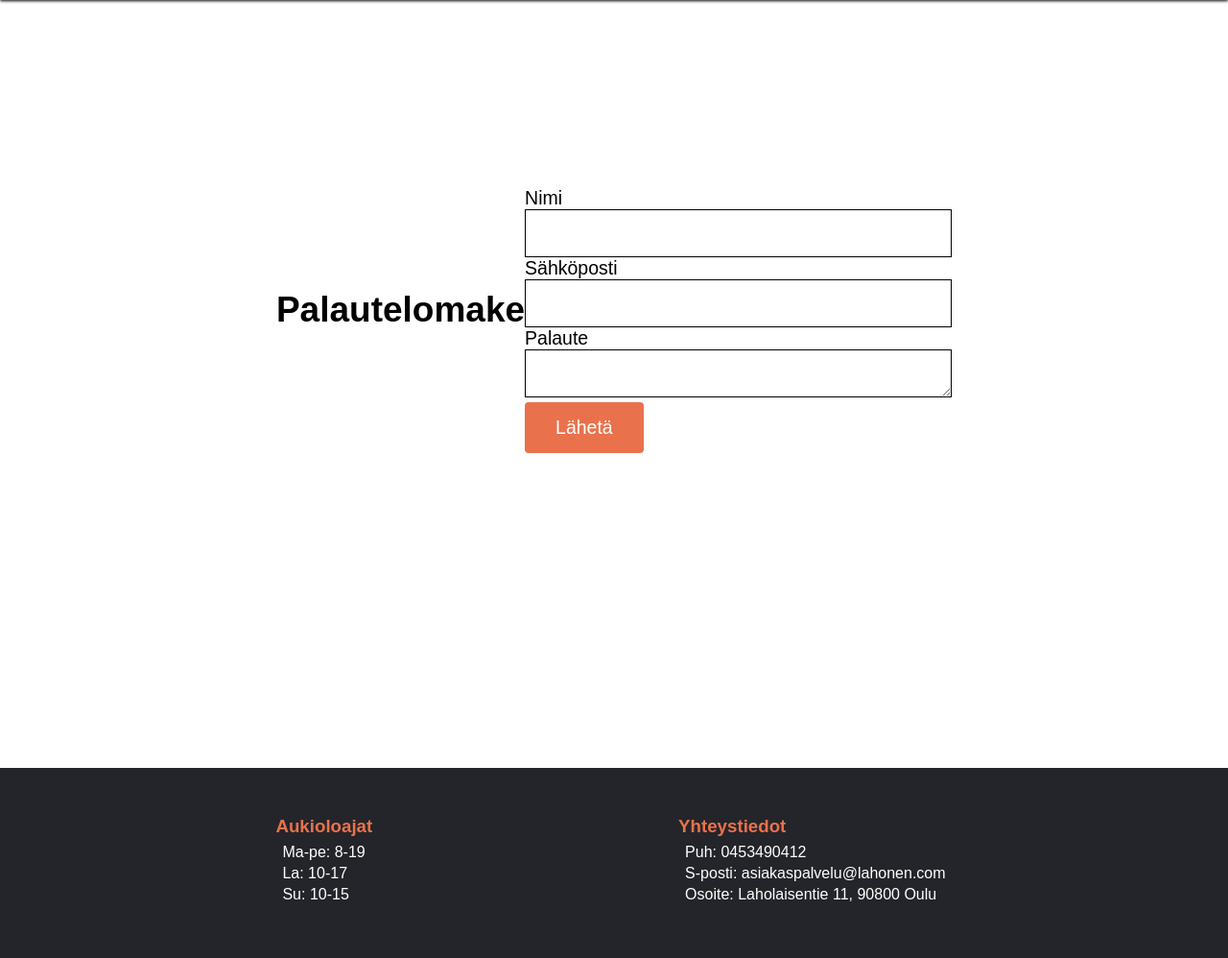
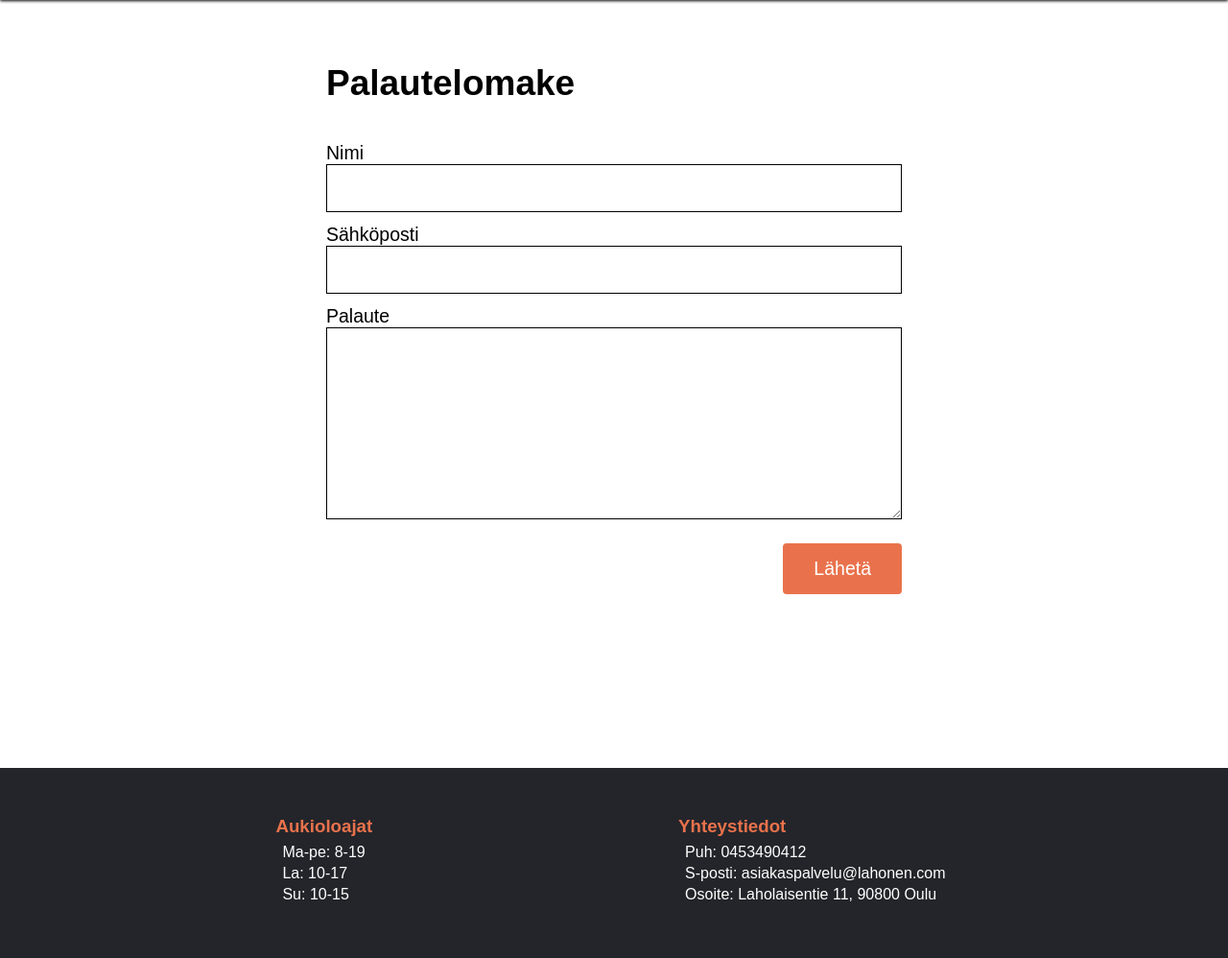
Before and after one commit to KaritaLaine/Autokorjaamo, a Django app: page /palautelomake/ in a window 1280 px wide. Shown: the part 115-1113 px from the top of the page at 96% size. Run offline with Django 3.2, Linux system fonts and the light colour scheme.

Commit message:
ajanvaraus + palaute css

```diff
--- a/autokorjaamo/base/forms.py
+++ b/autokorjaamo/base/forms.py
@@ -14,7 +14,7 @@ class PalauteLomake(forms.ModelForm):
         }
         widgets = {
             'nimi': forms.TextInput(attrs={'class': 'av-nimi av-form-elem'}),
-            'palaute': forms.Textarea(attrs={'class': 'av-palaute av-form-elem'}),
+            'palaute': forms.Textarea(attrs={'class': 'av-lisatiedot av-form-elem'}),
             'sposti': forms.EmailInput(attrs={'class': 'av-sposti av-form-elem'})
         }
 
--- a/autokorjaamo/base/static/base.css
+++ b/autokorjaamo/base/static/base.css
@@ -262,10 +262,13 @@ footer li {
 .keskita {
   display: flex;
   flex: 1;
-  overflow: auto;
   justify-content:center;
   align-items: center;
-  height: 82vh;
+  height: 88vh;
+}
+
+.keskita p {
+  margin-top: 12px;
 }
 
 .palauteotsikko {
@@ -273,20 +276,22 @@ footer li {
   font-size: 37px;
 }
 
-.palaute_painike {
-  background-color: #E9724C;
-  border: none;
-  border-radius: 4px;
-  color: white;
-  padding: 15px 32px;
-  text-decoration: none;
-  font-size: 19.5px;
+.keskita .palaute_painike{
+  float: right;
+}
+
+.keskita .av-lisatiedot {
+  height: 200px;
 }
 
 .palaute_painike:hover {
   transition: 0.5s;
   background-color: #b85232;
   color: white;
+}
+
+.keskita form {
+  width: 600px;
 }
 
 #palauteotsikko {
@@ -356,6 +361,7 @@ footer li {
 
 .av-lisatiedot {
   height: 130px;
+  max-width: 100% !important;
 }
 
 .henk-wrapper {
@@ -404,16 +410,26 @@ footer li {
 .keskita2 form {
   display:flex;
   flex-wrap: wrap;
-  width: 820px;
+  max-width: 820px;
   justify-content: space-around;
   align-items: flex-start;
   margin:auto;
   gap: 10px;
 }
 
-.keskita2 .palaute_painike {
+.palaute_painike {
   margin-top: 20px;
   margin-bottom: 50px;
+  background-color: #E9724C;
+  border: none;
+  border-radius: 4px;
+  color: white;
+  padding: 15px 32px;
+  text-decoration: none;
+  font-size: 19.5px;
+}
+
+.keskita2 .palaute_painike {
   margin-left: auto;
 }
 
@@ -423,11 +439,11 @@ footer li {
   margin-top: 40px;
   margin-bottom: 5px;
   font-size: 37px;
-  width: 100%
+  width: 100%;
 }
 
 .rekisterinumero-p, .vuosimalli-p{
-  width: 195px !important;
+  max-width: 195px !important;
 }
 
 
@@ -499,4 +515,10 @@ footer li {
 .mapouter {
   height: 300px;
 }
+
+.keskita2 {
+  max-width: 400px;
+  align-items: center;
+  margin: auto;
 }
+}
--- a/autokorjaamo/base/templates/ajanvaraus.html
+++ b/autokorjaamo/base/templates/ajanvaraus.html
@@ -9,6 +9,7 @@
     {% if submitted %}
         <h1 class="kiitos">Kiitos ajanvarauksesta!</h1>
     {% else %}
+
 
     <form action="" method=POST>
     <h1 id="av-otsikko">Ajanvaraus</h1>
@@ -73,8 +74,7 @@
     <input type="submit" value="Varaa aika" class="palaute_painike">
     </form>
     {% endif %}
-
+    </div>
 </body>
-
 {% endblock %}
 </html>
--- a/autokorjaamo/base/templates/palautelomake.html
+++ b/autokorjaamo/base/templates/palautelomake.html
@@ -10,8 +10,8 @@
             <h1 class="kiitos">Kiitos palautteesta!</h1>
         {% else %}
 
-        <h1 class="palauteotsikko">Palautelomake</h1>
         <form action="" method=POST>
+            <h1 class="palauteotsikko">Palautelomake</h1>
             {% csrf_token %}
         <div class = "nimi-p">
             <p> Nimi </p>
```
